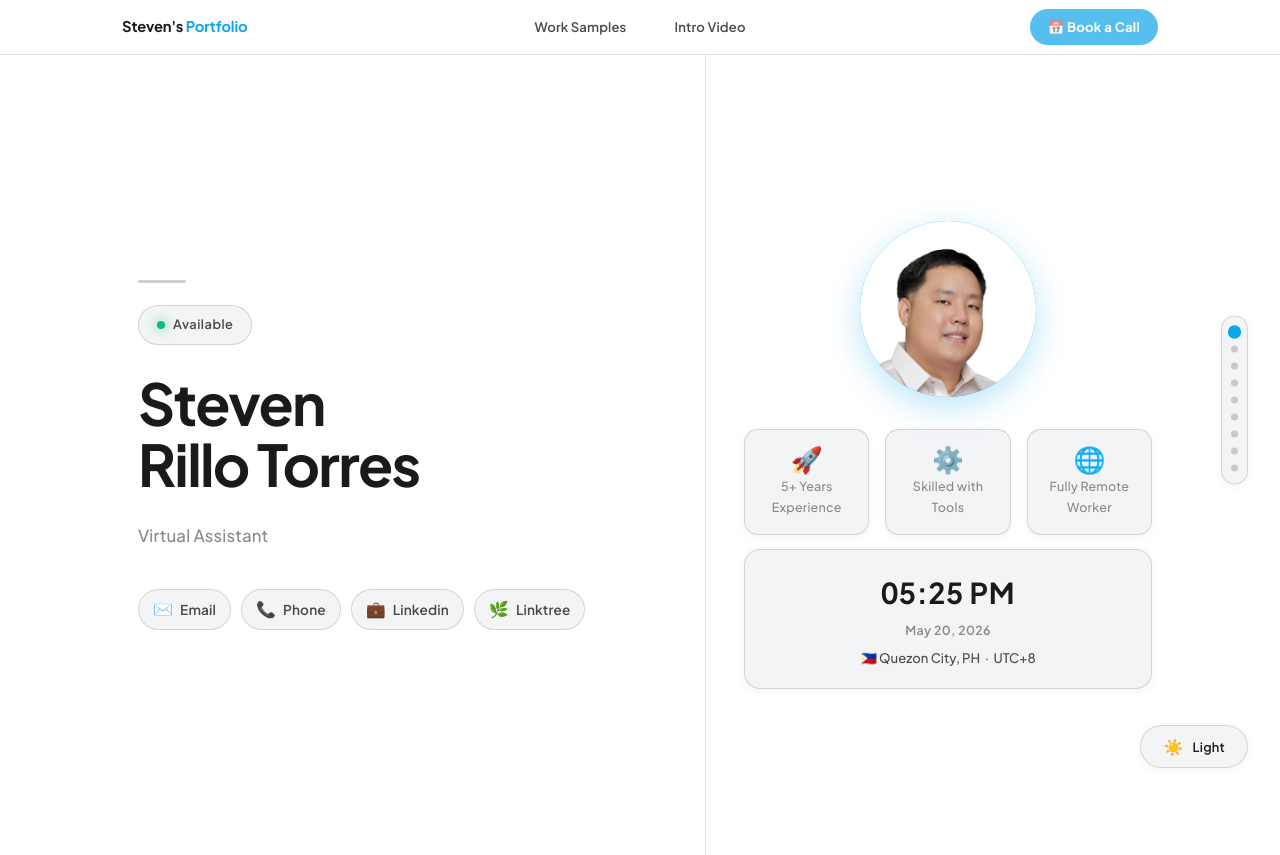
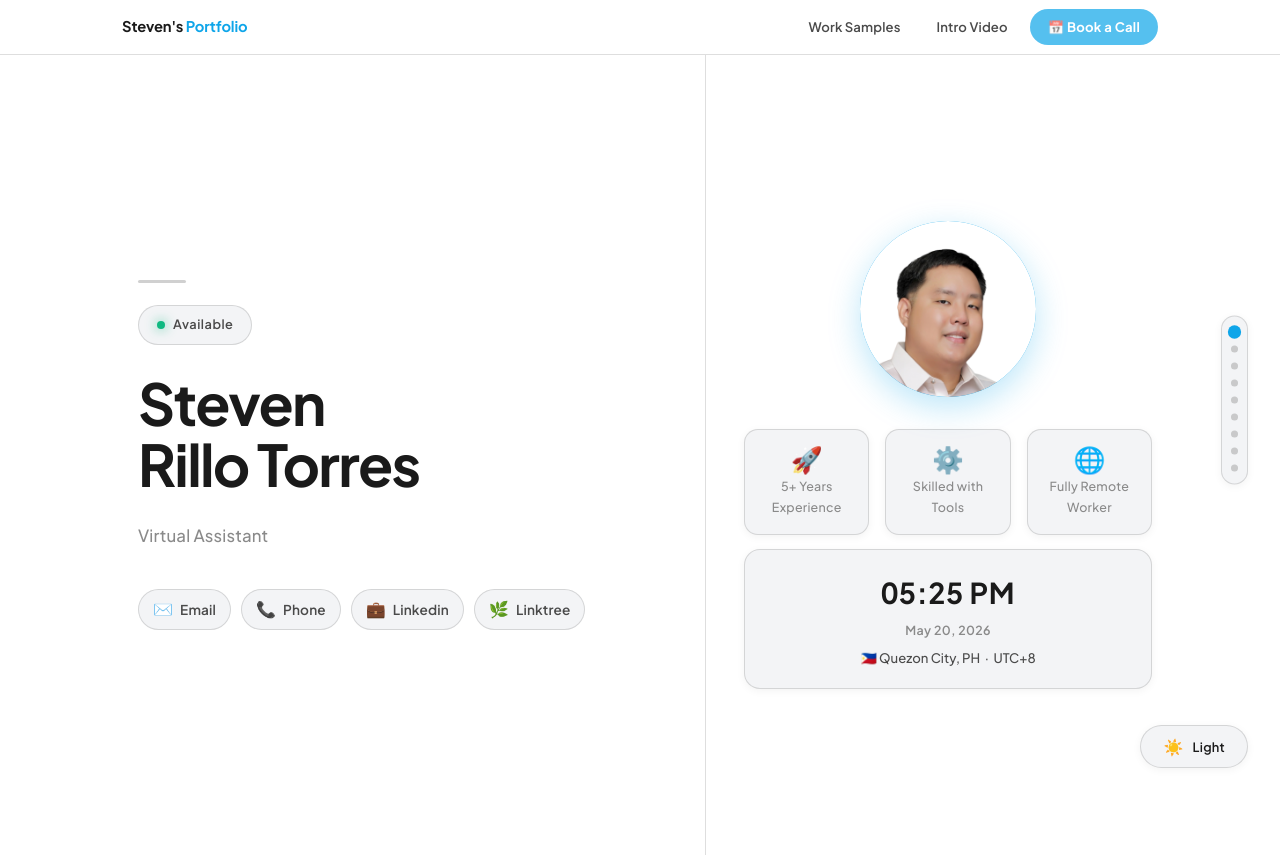
Before and after one commit to stevenlrt/stevenlrt.github.io, a plain HTML site: page index.html in a window 1280 px wide. Shown: the top 855 px of the page. Drawn offline with Linux system fonts and the light colour scheme.

Commit message:
Aligned navbar items.

```diff
--- a/index.html
+++ b/index.html
@@ -1026,11 +1026,9 @@ document.getElementById('yt-modal').addEventListener('click', function(e) {
 <nav id="topnav" aria-label="Main navigation">
   <div class="topnav-inner" style="display:flex; align-items:center; justify-content:space-between;">
     <a href="#top" class="topnav-logo" style="flex-shrink:0;">Steven's <span>Portfolio</span></a>
-    <div style="display:flex; align-items:center; gap:20px; position:absolute; left:50%; transform:translateX(-50%);">
+    <div style="display:flex; align-items:center; gap:8px; margin-left:auto;">
       <a href="#portfolio" class="nav-link" data-s="portfolio">Work Samples</a>
       <a href="#video" class="nav-link" data-s="video">Intro Video</a>
-    </div>
-    <div style="display:flex; gap:12px; flex-shrink:0;">
       <a href="https://calendly.com/stevenrillot" target="_blank" class="topnav-cta">📅 Book a Call</a>
     </div>
   </div>
```
